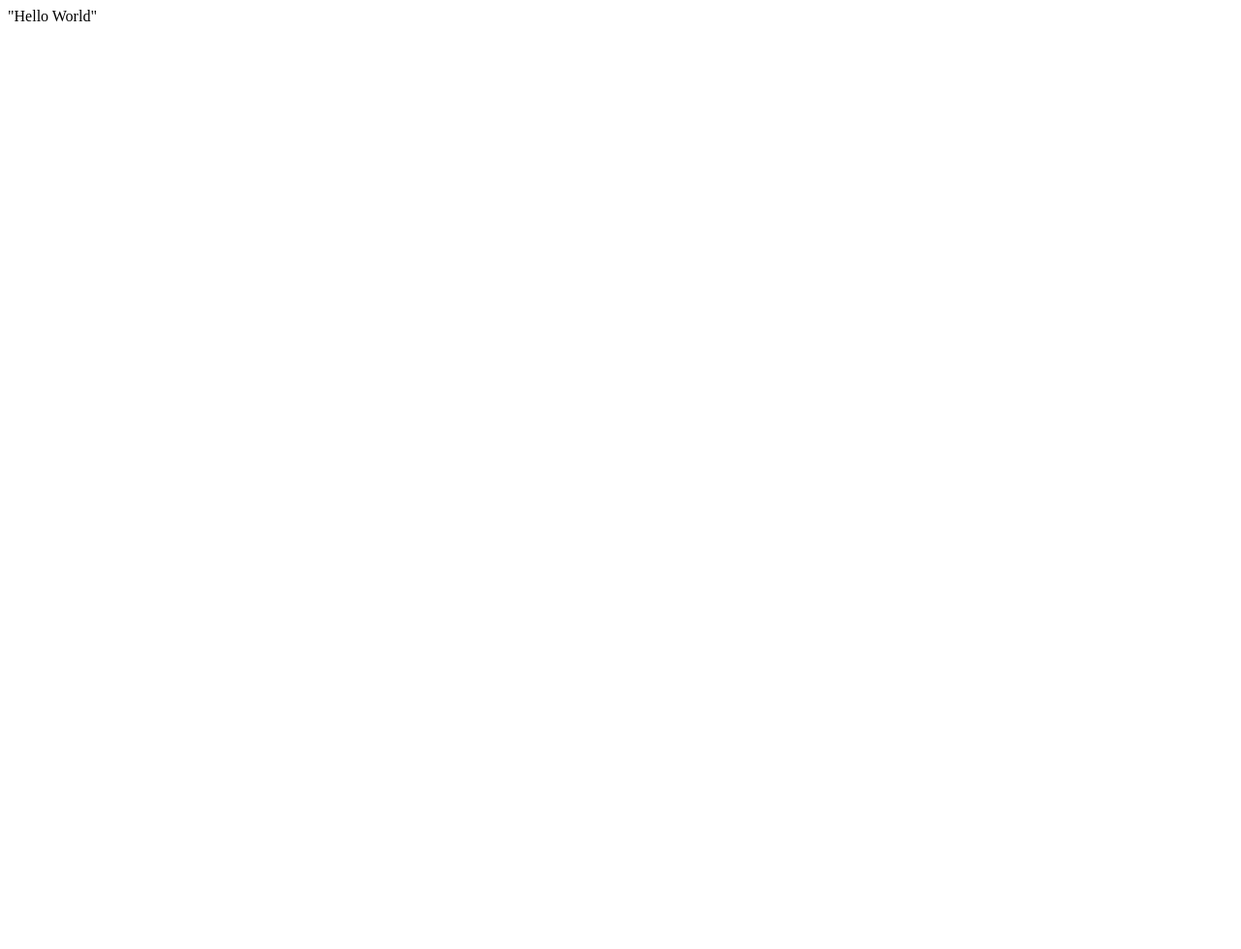
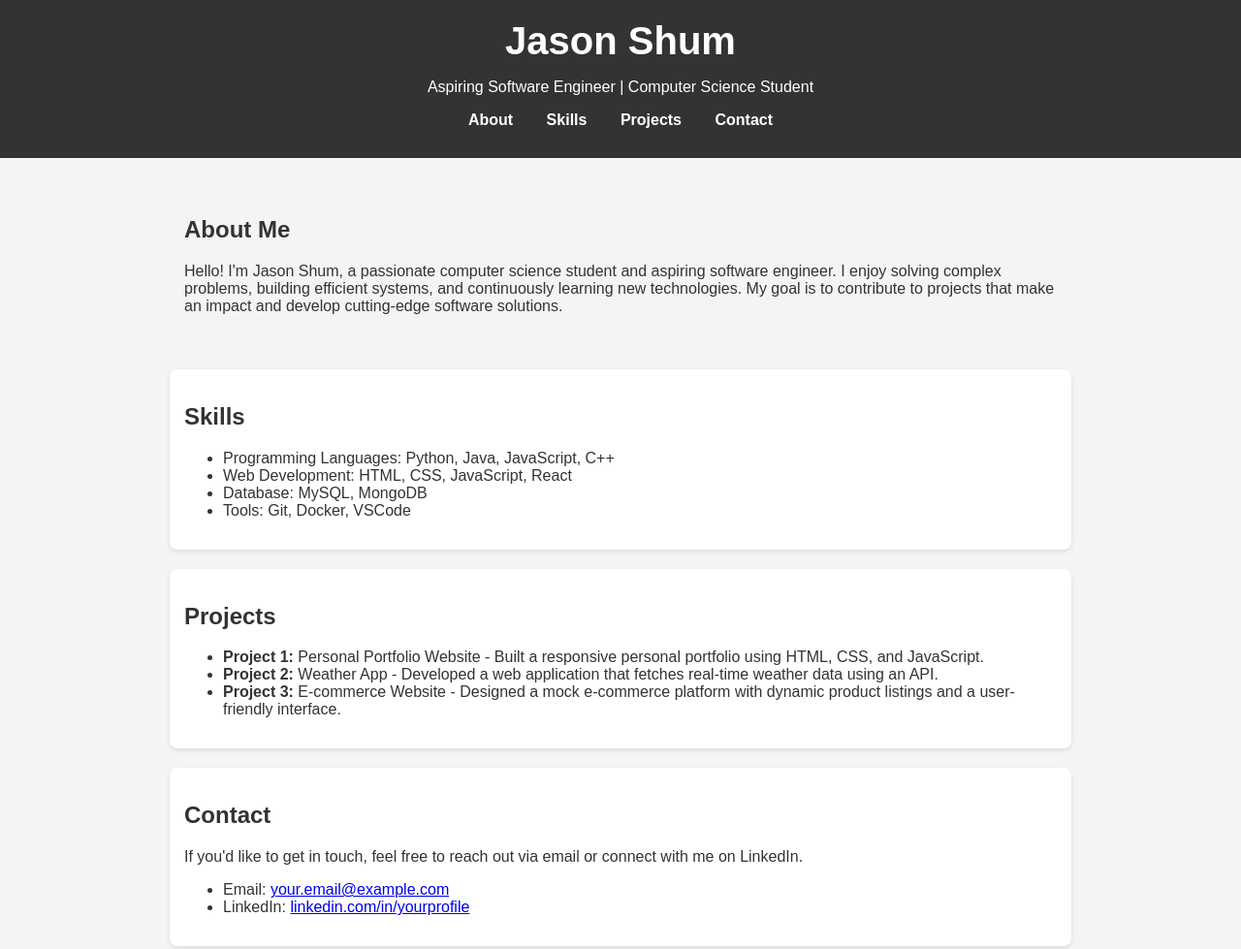
Before and after one commit to jshum9/jshum9.github.io, a plain HTML site: page index.html in a window 1280 px wide. Shown: the whole page at 97% size. Before the commit the page ends 800 px from the top, so only its background shows below. Drawn offline with Linux system fonts and the light colour scheme.

Commit message:
initial setup

```diff
--- a/index.html
+++ b/index.html
@@ -1 +1,119 @@
-"Hello World"
+<!DOCTYPE html>
+<html lang="en">
+
+<head>
+    <meta charset="UTF-8">
+    <meta name="viewport" content="width=device-width, initial-scale=1.0">
+    <meta name="description" content="Aspiring Software Engineer | Computer Science Student">
+    <meta name="author" content="Your Name">
+    <title>Your Name | Aspiring Software Engineer</title>
+    <link rel="stylesheet" href="styles.css"> <!-- Add external CSS here -->
+    <style>
+        /* Basic internal CSS styling */
+        body {
+            font-family: Arial, sans-serif;
+            margin: 0;
+            padding: 0;
+            background-color: #f4f4f4;
+            color: #333;
+        }
+        header {
+            background-color: #333;
+            color: #fff;
+            padding: 20px;
+            text-align: center;
+        }
+        header h1 {
+            margin: 0;
+            font-size: 2.5em;
+        }
+        nav {
+            margin: 10px 0;
+            text-align: center;
+        }
+        nav a {
+            margin: 0 15px;
+            color: #fff;
+            text-decoration: none;
+            font-weight: bold;
+        }
+        section {
+            padding: 20px;
+            margin: 20px auto;
+            max-width: 900px;
+        }
+        .skills, .projects, .contact {
+            background-color: #fff;
+            padding: 15px;
+            margin-top: 10px;
+            border-radius: 8px;
+            box-shadow: 0 2px 5px rgba(0, 0, 0, 0.1);
+        }
+        footer {
+            background-color: #333;
+            color: #fff;
+            text-align: center;
+            padding: 10px;
+            position: fixed;
+            bottom: 0;
+            width: 100%;
+        }
+    </style>
+</head>
+
+<body>
+
+    <!-- Header Section -->
+    <header>
+        <h1>Jason Shum</h1>
+        <p>Aspiring Software Engineer | Computer Science Student</p>
+        <nav>
+            <a href="#about">About</a>
+            <a href="#skills">Skills</a>
+            <a href="#projects">Projects</a>
+            <a href="#contact">Contact</a>
+        </nav>
+    </header>
+
+    <!-- About Section -->
+    <section id="about">
+        <h2>About Me</h2>
+        <p>Hello! I'm Jason Shum, a passionate computer science student and aspiring software engineer. I enjoy solving complex problems, building efficient systems, and continuously learning new technologies. My goal is to contribute to projects that make an impact and develop cutting-edge software solutions.</p>
+    </section>
+
+    <!-- Skills Section -->
+    <section id="skills" class="skills">
+        <h2>Skills</h2>
+        <ul>
+            <li>Programming Languages: Python, Java, JavaScript, C++</li>
+            <li>Web Development: HTML, CSS, JavaScript, React</li>
+            <li>Database: MySQL, MongoDB</li>
+            <li>Tools: Git, Docker, VSCode</li>
+        </ul>
+    </section>
+
+    <!-- Projects Section -->
+    <section id="projects" class="projects">
+        <h2>Projects</h2>
+        <ul>
+            <li><strong>Project 1:</strong> Personal Portfolio Website - Built a responsive personal portfolio using HTML, CSS, and JavaScript.</li>
+            <li><strong>Project 2:</strong> Weather App - Developed a web application that fetches real-time weather data using an API.</li>
+            <li><strong>Project 3:</strong> E-commerce Website - Designed a mock e-commerce platform with dynamic product listings and a user-friendly interface.</li>
+        </ul>
+    </section>
+
+    <!-- Contact Section -->
+    <section id="contact" class="contact">
+        <h2>Contact</h2>
+        <p>If you'd like to get in touch, feel free to reach out via email or connect with me on LinkedIn.</p>
+        <ul>
+            <li>Email: <a href="mailto:your.email@example.com">your.email@example.com</a></li>
+            <li>LinkedIn: <a href="https://linkedin.com/in/yourprofile" target="_blank">linkedin.com/in/yourprofile</a></li>
+        </ul>
+    </section>
+
+
+
+</body>
+
+</html>
```
